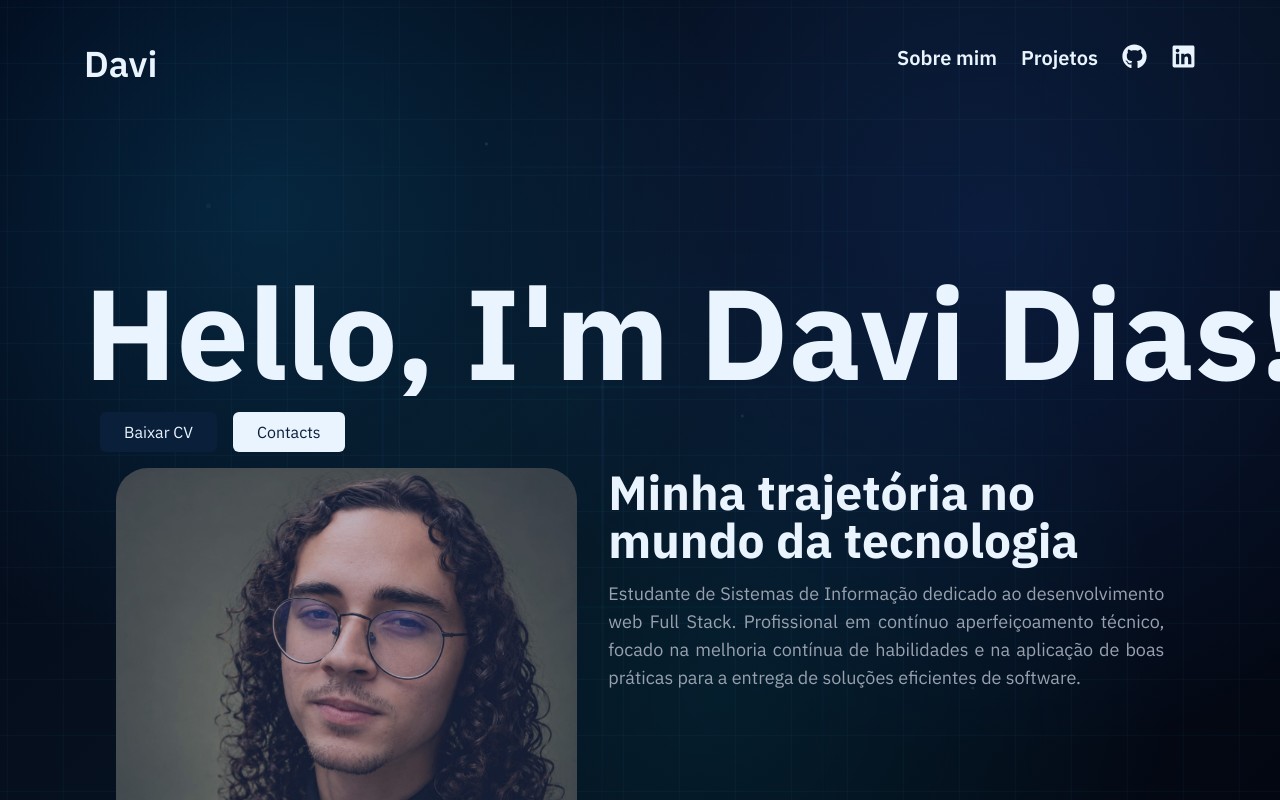
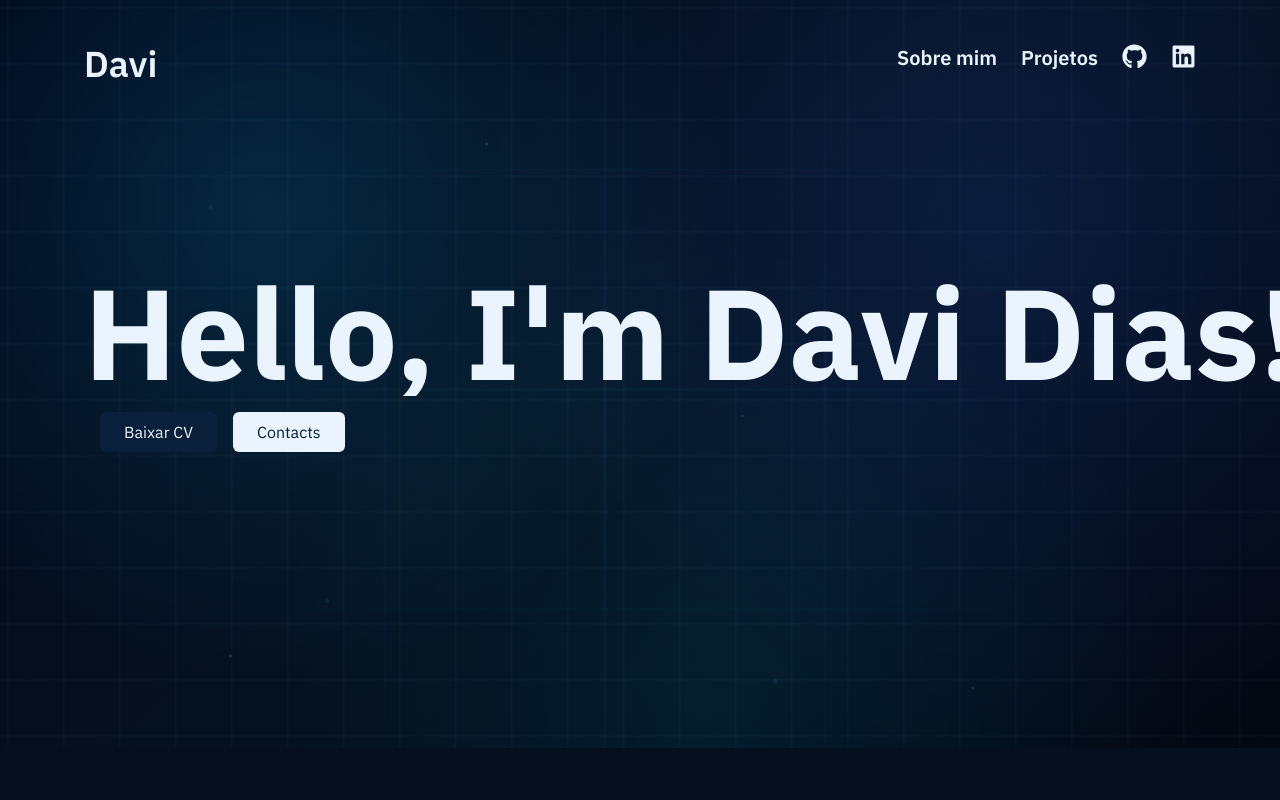
Before and after one commit to davirodriguesdias/portfolio-davi, a Next.js app: page / in a window 1280 px wide. Shown: the top 800 px of the page. Built offline with nearby package versions, Linux system fonts and the light colour scheme.

Commit message:
ajuste na altura do about

```diff
--- a/app/globals.css
+++ b/app/globals.css
@@ -193,3 +193,7 @@ body::after {
     border-color: transparent;
   }
 }
+
+.headerSection {
+  height: 100
+}
--- a/app/page.tsx
+++ b/app/page.tsx
@@ -1,7 +1,7 @@
 export default function Home() {
   return (
-    <main className="px-21 pt-35">
-      <section id="headerSection">
+    <main className="pt-35">
+      <section id="headerSection" className="h-[60vh] px-21">
         <h1 className="typewriter text-9xl font-bold">Hello, I'm Davi Dias!</h1>
 
         <div className="flex gap-4 p-4">
@@ -14,7 +14,7 @@ export default function Home() {
         </div>
       </section>
 
-      <section className="flex justify-evenly" id="aboutSection">
+      <section className="flex justify-evenly h-screen w-screen bg-[#060f1e] px-10 py-60" id="aboutSection">
         <div className="w-[461px] h-[421px] rounded-4xl overflow-hidden">
           <img
             className="w-full h-full object-cover"
```
